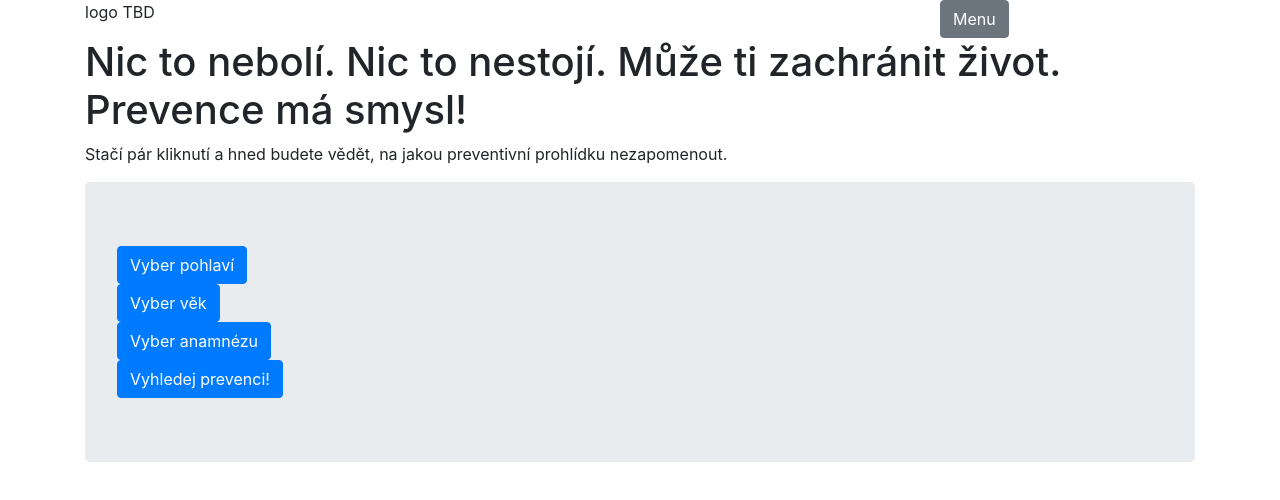
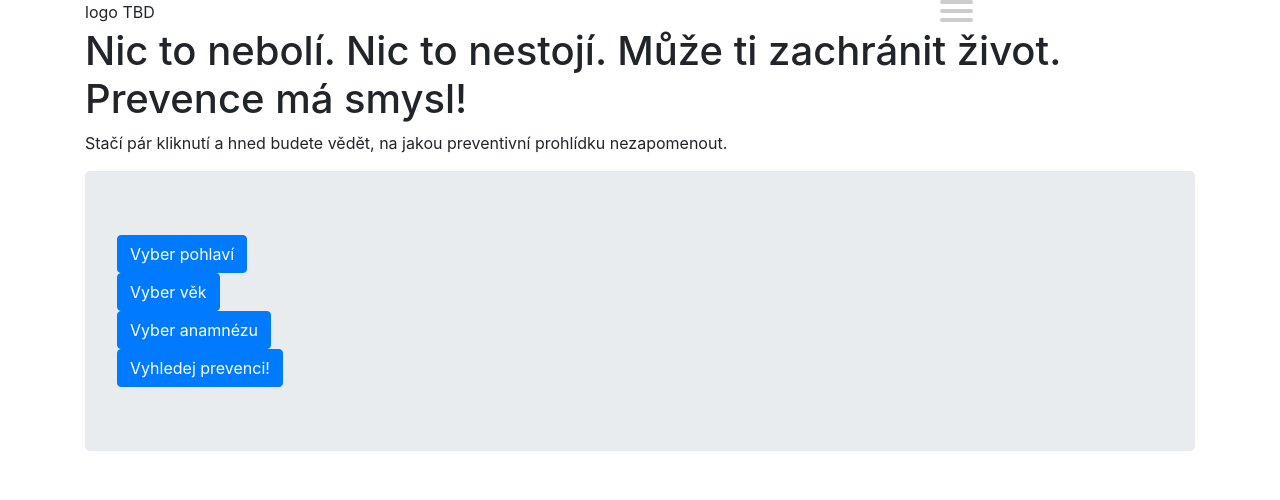
Before and after one commit to hniv00/prevence-ma-smyl_team01, a React (Create React App) app in the folder frontend/: page / in a window 1280 px wide. Shown: the top 500 px of the page. Built offline with nearby package versions, Linux system fonts and the light colour scheme.

Commit message:
Last menu...

```diff
--- a/frontend/src/App.css
+++ b/frontend/src/App.css
@@ -33,16 +33,6 @@
 }
 
 /* Menu */
-#theMenu {
-    position: fixed;
-    left: 0;
-    top: 0;
-    transform: translate3d(-100vw, 0, 0);
-
-    width: 100vw;
-    height: 100vh;
-}
-
 #flyoutMenu {
   width: 33vw;
   height: 100vh;
@@ -66,7 +56,6 @@
 }
 
 #flyoutMenu h2 a {
-  color: #333;
   margin-left: 15px;
   text-decoration: none;
 }
@@ -75,3 +64,87 @@
   text-decoration: none;
   transform: scale(110%);
 }
+
+
+/* Menu button - hamburger style */
+#menuToggle input
+{
+  display: block;
+  width: 40px;
+  height: 32px;
+  position: absolute;
+  top: -7px;
+  left: -5px;
+
+  cursor: pointer;
+
+  opacity: 0; /* hide this */
+  z-index: 2; /* and place it over the hamburger */
+
+  -webkit-touch-callout: none;
+}
+
+#menuToggle
+{
+  display: block;
+  position: relative;
+  top: 0px;
+  right: 0px;
+
+  z-index: 1;
+
+  -webkit-user-select: none;
+  user-select: none;
+}
+
+/* Three hamburger spans */
+#menuToggle span
+{
+  display: block;
+  width: 33px;
+  height: 4px;
+  margin-bottom: 5px;
+  position: relative;
+
+  background: #cdcdcd;
+  border-radius: 3px;
+
+  z-index: 1;
+
+  transform-origin: 4px 0px;
+
+  transition: transform 0.5s cubic-bezier(0.77,0.2,0.05,1.0),
+              background 0.5s cubic-bezier(0.77,0.2,0.05,1.0),
+              opacity 0.55s ease;
+}
+
+#menuToggle span:first-child
+{
+  transform-origin: 0% 0%;
+}
+
+#menuToggle span:nth-last-child(2)
+{
+  transform-origin: 0% 100%;
+}
+
+/* Transform all the slices of hamburger into a crossmark. */
+#menuToggle input:checked ~ span
+{
+  opacity: 1;
+  transform: rotate(45deg) translate(-3px, -2px);
+  background: #232323;
+}
+
+/* Let's hide the middle one. */
+#menuToggle input:checked ~ span:nth-last-child(3)
+{
+  opacity: 0;
+  transform: rotate(0deg) scale(0.2, 0.2);
+}
+
+/* And the last one should go the other direction. */
+#menuToggle input:checked ~ span:nth-last-child(2)
+{
+  transform: rotate(-45deg) translate(0, 0px);
+}
--- a/frontend/src/components/atoms/Menu.js
+++ b/frontend/src/components/atoms/Menu.js
@@ -13,12 +13,12 @@ export class Menu extends Component {
       <div id="flyoutMenu"
            onMouseDown={this.props.handleMouseDown}
            className={visibility}>
-        <h2><a href="#">Landing Page</a></h2>
-        <h2><a href="#">Preventivní vyšetření</a></h2>
-        <h2><a href="#">#PrevenceMaSmysl</a></h2>
-        <h2><a href="#">Příběhy</a></h2>
-        <h2><a href="#">Akce</a></h2>
-        <h2><a href="#">Kontakt</a></h2>
+        <a href="/"><h2>Landing Page</h2></a>
+        <a href="/vysetreni"><h2>Preventivní vyšetření</h2></a>
+        <a href="/feed"><h2>#PrevenceMaSmysl</h2></a>
+        <a href="/pribehy"><h2>Příběhy</h2></a>
+        <a href="/akce"><h2>Akce</h2></a>
+        <a href="/kontakty"><h2>Kontakt</h2></a>
       </div>
     );
   }
--- a/frontend/src/components/atoms/MenuButton.js
+++ b/frontend/src/components/atoms/MenuButton.js
@@ -4,8 +4,12 @@ import {Button} from 'reactstrap';
 export class MenuButton extends Component {
   render() {
     return (
-      <Button
-              onMouseDown={this.props.handleMouseDown}>Menu</Button>
+      <nav id="menuToggle" onMouseDown={this.props.handleMouseDown}>
+          <input type="checkbox" />
+          <span ></span>
+          <span ></span>
+          <span ></span>
+      </nav>
     );
   }
 }
```
